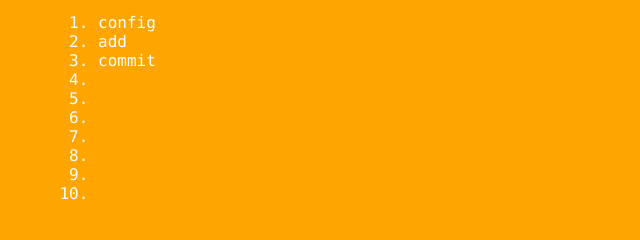
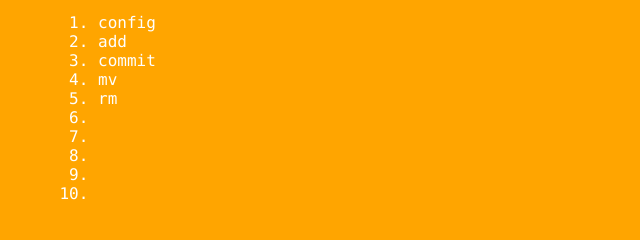
Before and after one commit to marathoning/git_learning, a plain HTML site: page index.html in a window 1280 px wide. Both pictures are taken after a click on the element "Basic Commands". Shown: the part 328-568 px from the top of the page, 0-640 px from the left. Drawn offline with Linux system fonts and the light colour scheme.

Commit message:
Add mv and rm

```diff
--- a/index.html
+++ b/index.html
@@ -33,8 +33,8 @@
                     <li>config</li>
                     <li>add</li>
                     <li>commit</li>
-                    <li></li>
-                    <li></li>
+                    <li>mv</li>
+                    <li>rm</li>
                     <li></li>
                     <li></li>
                     <li></li>
```
